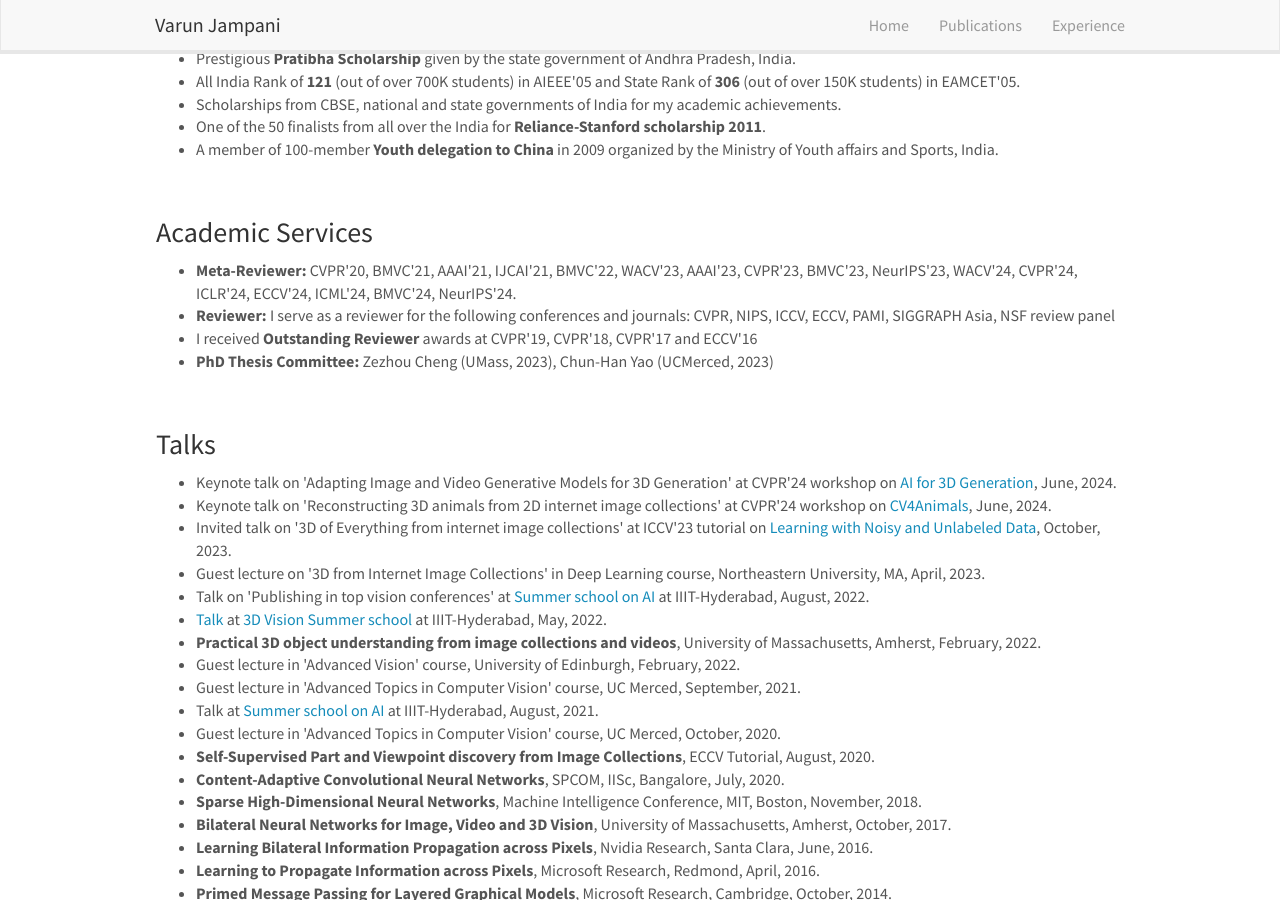
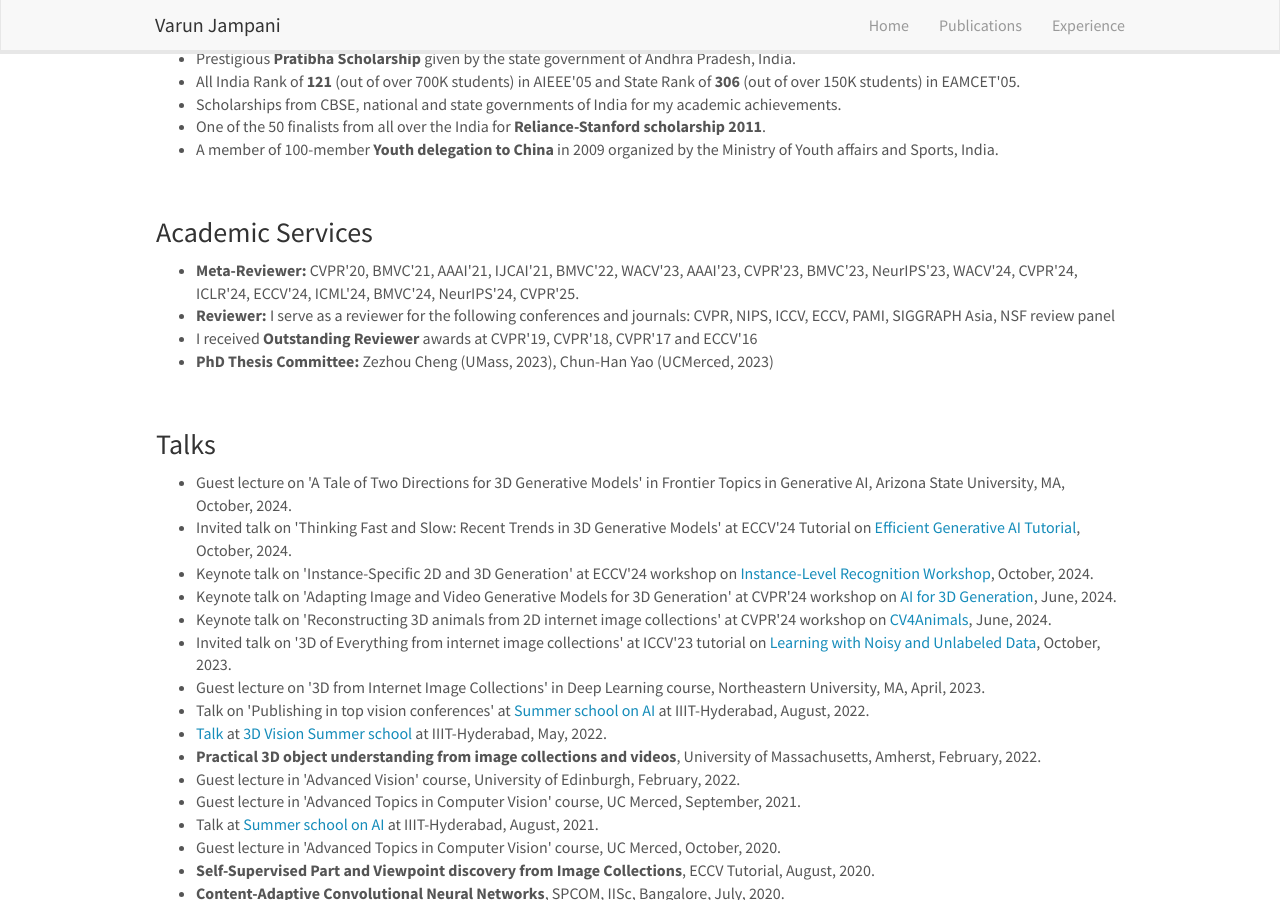
Before and after one commit to varunjampani/varunjampani.github.io, a Jekyll site: the page built from _pages/experience.md, in a window 1280 px wide and 900 px high, scrolled down 340 px. Built offline with Jekyll 4.4.1, drawn with Linux system fonts in a browser that asks for light colours; nearby versions of some CDN libraries.

Commit message:
Update experience.md

```diff
--- a/_pages/experience.md
+++ b/_pages/experience.md
@@ -31,7 +31,7 @@ permalink: /experience
 
 <h3>Academic Services</h3>
 <ul>
-<li><strong>Meta-Reviewer:</strong> CVPR'20, BMVC'21, AAAI'21, IJCAI'21, BMVC'22, WACV'23, AAAI'23, CVPR'23, BMVC'23, NeurIPS'23, WACV'24, CVPR'24, ICLR'24, ECCV'24, ICML'24, BMVC'24, NeurIPS'24.</li>
+<li><strong>Meta-Reviewer:</strong> CVPR'20, BMVC'21, AAAI'21, IJCAI'21, BMVC'22, WACV'23, AAAI'23, CVPR'23, BMVC'23, NeurIPS'23, WACV'24, CVPR'24, ICLR'24, ECCV'24, ICML'24, BMVC'24, NeurIPS'24, CVPR'25.</li>
 <li><strong>Reviewer:</strong> I serve as a reviewer for the following conferences and journals: CVPR, NIPS, ICCV, ECCV, PAMI, SIGGRAPH Asia, NSF review panel</li>
 <li>I received <strong>Outstanding Reviewer</strong> awards at CVPR'19, CVPR'18, CVPR'17 and ECCV'16 </li>
 <li><strong>PhD Thesis Committee:</strong> Zezhou Cheng (UMass, 2023), Chun-Han Yao (UCMerced, 2023)</li>
@@ -41,6 +41,9 @@ permalink: /experience
 
 <h3>Talks</h3>
 <ul>
+<li>Guest lecture on 'A Tale of Two Directions for 3D Generative Models' in Frontier Topics in Generative AI, Arizona State University, MA, October, 2024.</li>
+<li>Invited talk on 'Thinking Fast and Slow: Recent Trends in 3D Generative Models' at ECCV'24 Tutorial on <a href="https://efficient-genai.github.io/index.html">Efficient Generative AI Tutorial</a>, October, 2024.</li>
+<li>Keynote talk on 'Instance-Specific 2D and 3D Generation' at ECCV'24 workshop on <a href="https://ilr-workshop.github.io/ECCVW2024/">Instance-Level Recognition Workshop</a>, October, 2024.</li>
 <li>Keynote talk on 'Adapting Image and Video Generative Models for 3D Generation' at CVPR'24 workshop on <a href="https://ai3dg.github.io/">AI for 3D Generation</a>, June, 2024.</li>
 <li>Keynote talk on 'Reconstructing 3D animals from 2D internet image collections' at CVPR'24 workshop on <a href="https://www.cv4animals.com/">CV4Animals</a>, June, 2024.</li>
 <li>Invited talk on '3D of Everything from internet image collections' at ICCV'23 tutorial on <a href="https://sifeiliu.net/NDLM_ICCV23tutorial/">Learning with Noisy and Unlabeled Data</a>, October, 2023.</li>
```
